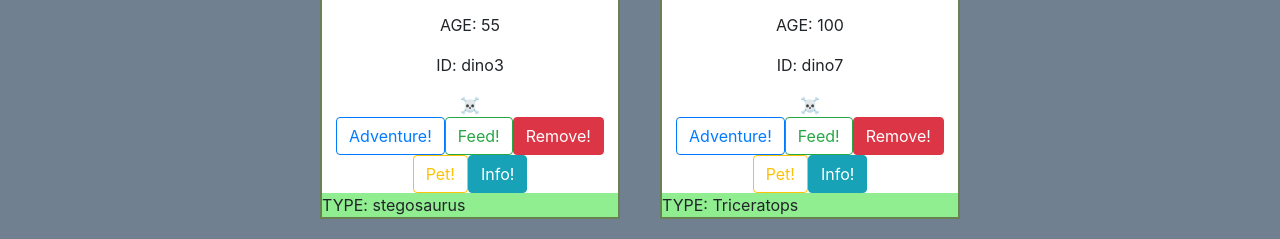
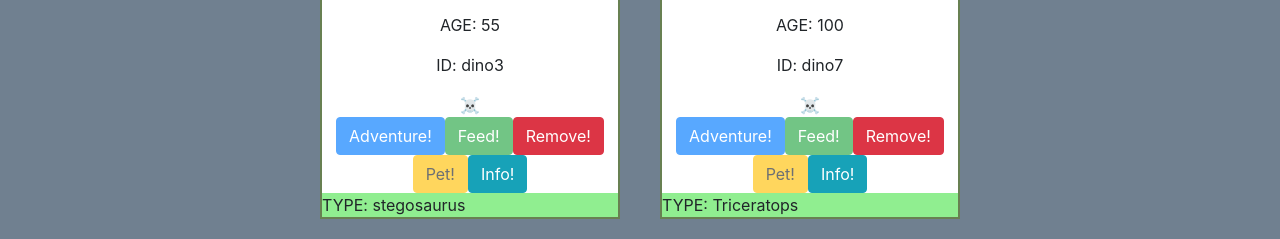
Before and after one commit to BaileyEDennis/dino-kennel, a plain HTML site: page index.html in a window 1280 px wide. Shown: the part 2093-2332 px from the top of the page. Drawn offline with nearby package versions, Linux system fonts and the light colour scheme.

Commit message:
Having trouble

```diff
--- a/main.js
+++ b/main.js
@@ -1,3 +1,5 @@
+// TODO: Figure out how to target ID"s Created by DOM loop.
+
 const dinos = [
   {
     id: "dino1",
@@ -145,11 +147,11 @@ const buildCards = () => {
       domString += `<div class="progress-bar bg-success" role="progressbar" style="width: ${dinos[i].health}%" aria-valuenow="25" aria-valuemin="0" aria-valuemax="100">Health: ${dinos[i].health}`;
       domString += `</div>`;
       domString += `</div>`;
-      domString += `<button type="button" class="btn btn-primary">Adventure!</button>`;
-      domString += `<button type="button" class="btn btn-success">Feed!</button>`;
-      domString += `<button type="button" class="btn btn-danger">Remove!</button>`;
-      domString += `<button type="button" class="btn btn-warning">Pet!</button>`;
-      domString += `<button type="button" class="btn btn-info">Info!</button>`;
+      domString += `<button type="button" class="btn btn-primary" id="adventure${dinos[i].id}">Adventure!</button>`;
+      domString += `<button type="button" class="btn btn-success" id="feed${dinos[i].id}">Feed!</button>`;
+      domString += `<button type="button" class="btn btn-danger" id="remove${dinos[i].id}">Remove!</button>`;
+      domString += `<button type="button" class="btn btn-warning" id="pet${dinos[i].id}">Pet!</button>`;
+      domString += `<button type="button" class="btn btn-info" id="info${dinos[i].id}">Info!</button>`;
       domString += `<footer>TYPE: ${dinos[i].type}</footer>`;
       domString += `</div>`;
       printToDom("kennelCards", domString);
@@ -164,11 +166,11 @@ const buildCards = () => {
       domString2 += `<div class="progress-bar bg-warning" role="progressbar" style="width: ${dinos[i].health}%" aria-valuenow="25" aria-valuemin="0" aria-valuemax="100">Health: ${dinos[i].health}`;
       domString2 += `</div>`;
       domString2 += `</div>`;
-      domString2 += `<button type="button" class="btn btn-primary">Adventure!</button>`;
-      domString2 += `<button type="button" class="btn btn-success">Feed!</button>`;
-      domString2 += `<button type="button" class="btn btn-danger">Remove!</button>`;
-      domString2 += `<button type="button" class="btn btn-warning">Pet!</button>`;
-      domString2 += `<button type="button" class="btn btn-info">Info!</button>`;
+      domString2 += `<button type="button" class="btn btn-primary" id="adventure${dinos[i].id}">Adventure!</button>`;
+      domString2 += `<button type="button" class="btn btn-success" id="feed${dinos[i].id}">Feed!</button>`;
+      domString2 += `<button type="button" class="btn btn-danger"id="remove${dinos[i].id}">Remove!</button>`;
+      domString2 += `<button type="button" class="btn btn-warning" id="pet${dinos[i].id}">Pet!</button>`;
+      domString2 += `<button type="button" class="btn btn-info" id="info${dinos[i].id}">Info!</button>`;
       domString2 += `<footer>TYPE: ${dinos[i].type}</footer>`;
       domString2 += `</div>`;
       printToDom("hospitalCards", domString2);
@@ -182,11 +184,11 @@ const buildCards = () => {
       domString3 += `<div>`;
       domString3 += `<span>&#9760;</span>`;
       domString3 += `</div>`;
-      domString3 += `<button type="button" class="btn btn-outline-primary">Adventure!</button>`;
-      domString3 += `<button type="button" class="btn btn-outline-success">Feed!</button>`;
-      domString3 += `<button type="button" class="btn btn-danger">Remove!</button>`;
-      domString3 += `<button type="button" class="btn btn-outline-warning">Pet!</button>`;
-      domString3 += `<button type="button" class="btn btn-info">Info!</button>`;
+      domString3 += `<button type="button" class="btn btn-primary" disabled>Adventure!</button>`;
+      domString3 += `<button type="button" class="btn btn-success" disabled>Feed!</button>`;
+      domString3 += `<button type="button" class="btn btn-danger" id="remove${dinos[i].id}">Remove!</button>`;
+      domString3 += `<button type="button" class="btn btn-warning" disabled>Pet!</button>`;
+      domString3 += `<button type="button" class="btn btn-info" id="info${dinos[i].id}">Info!</button>`;
       domString3 += `<footer>TYPE: ${dinos[i].type}</footer>`;
       domString3 += `</div>`;
       printToDom("graveCards", domString3);
@@ -232,6 +234,14 @@ const getFormData = () => {
   $("#newDinoPic").val("");
 };
 
+// DINO BUTTON EVENTS
+const cardButtons = (ghoti) => {
+  $(`#feed${ghoti.id}`).on('click', () => {
+    console.log('clicked');
+  })
+};
+
+
 // INIT FUNCTION
 const init = () => {
   buildForm();
@@ -239,6 +249,7 @@ const init = () => {
   document
     .getElementById("submitButton")
     .addEventListener("click", getFormData);
+  cardButtons(dinos);
 };
 
 init();
```
Also changed, not shown: index.html (+8 -2 lines).
